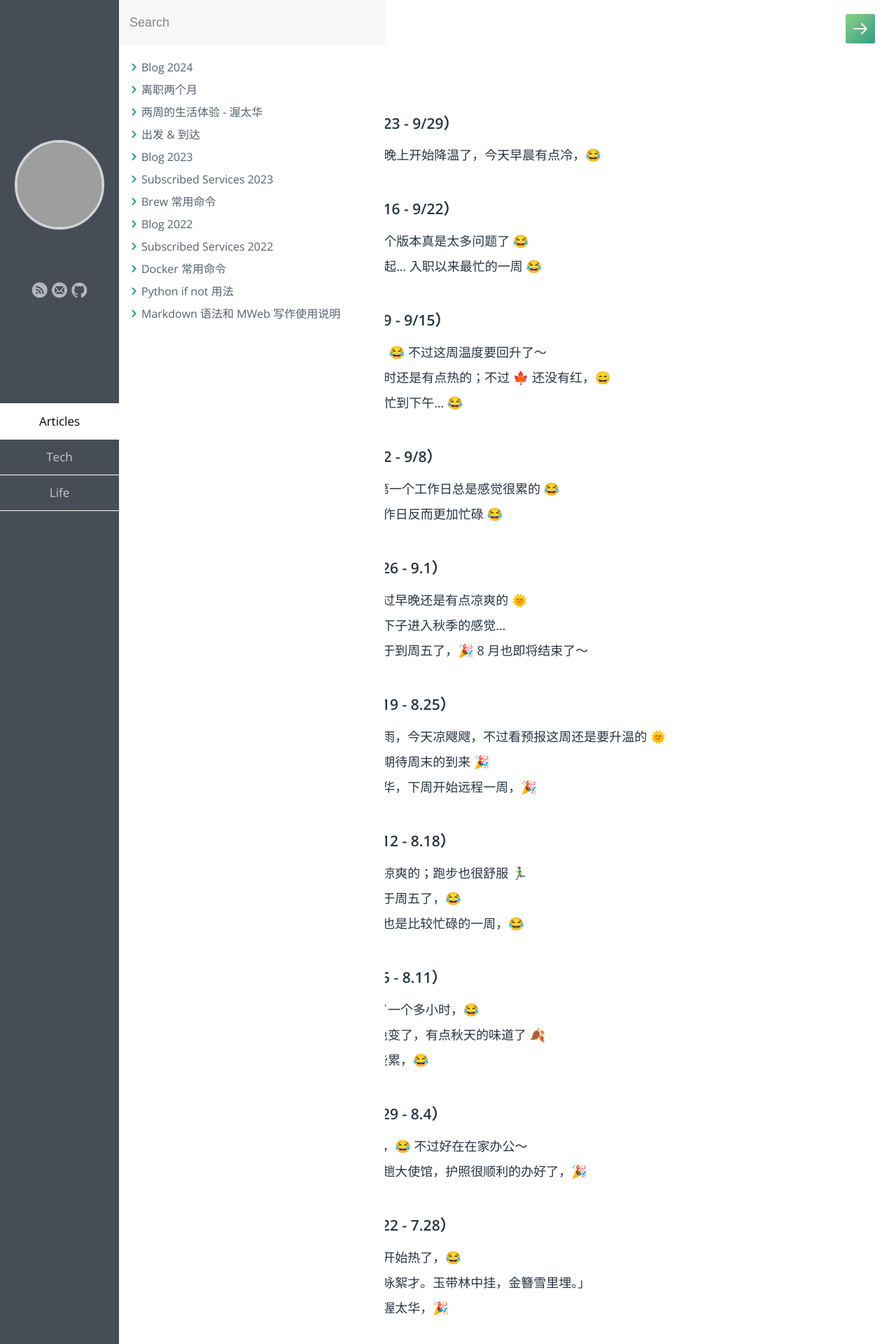
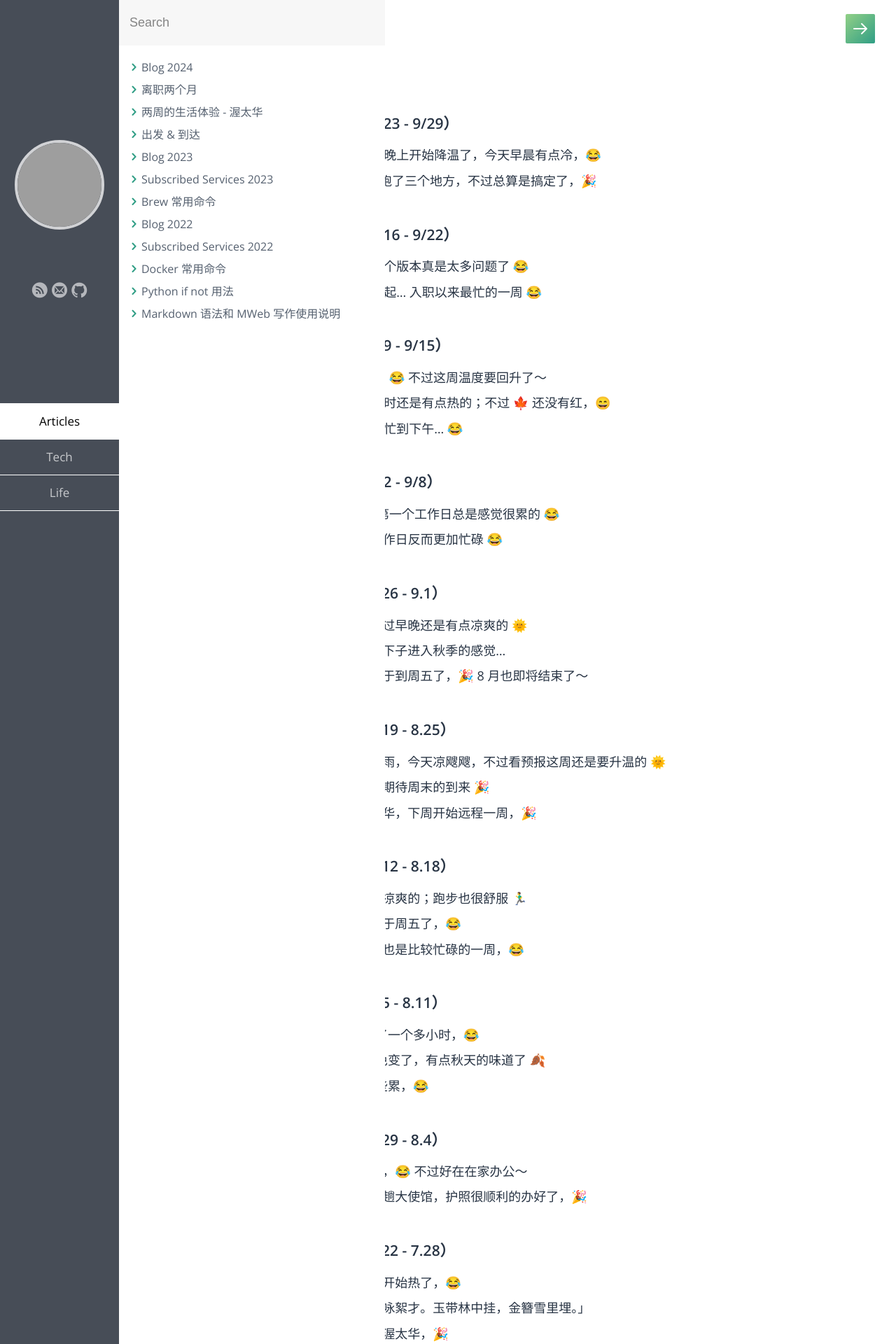
Before and after one commit to samxupeiran/samxupeiran.github.io, a Jekyll site: the page built from _posts/life/2024-01-02-my-blog.md, in a window 1280 px wide. Shown: the top 1920 px of the page at 70% size. Built offline with Jekyll 4.4.1, drawn with Linux system fonts in a browser that asks for light colours; some web fonts are replaced; grey boxes are pictures that could not be loaded.

Commit message:
feat: add weekly blog 9/25

```diff
--- a/_posts/life/2024-01-02-my-blog.md
+++ b/_posts/life/2024-01-02-my-blog.md
@@ -8,6 +8,7 @@ tags: Blog
 
 - ### 2024 年 9 月 第 4 周（9/23 - 9/29）
      - 9/23 这周在家远程；昨天晚上开始降温了，今天早晨有点冷，😂
+     - 9/25 OHIP 续好了，虽然跑了三个地方，不过总算是搞定了，🎉
 
 - ### 2024 年 9 月 第 3 周（9/16 - 9/22）
      - 9/16 线上依旧有问题，这个版本真是太多问题了 😂
```
